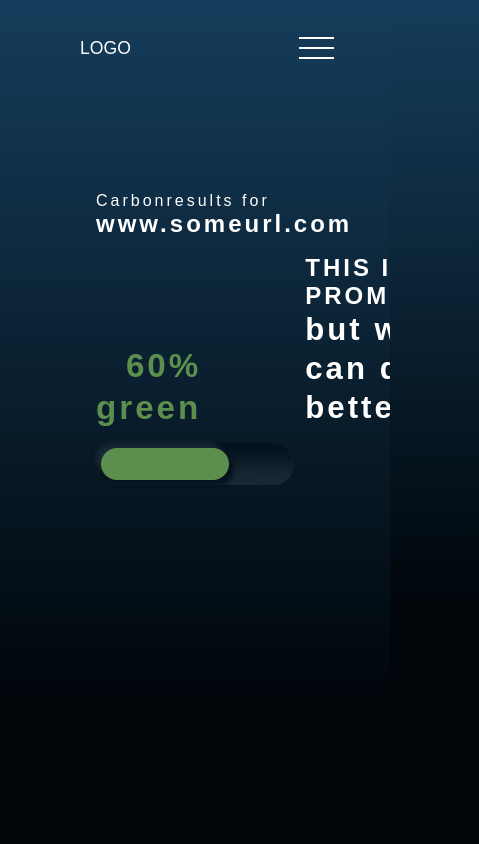
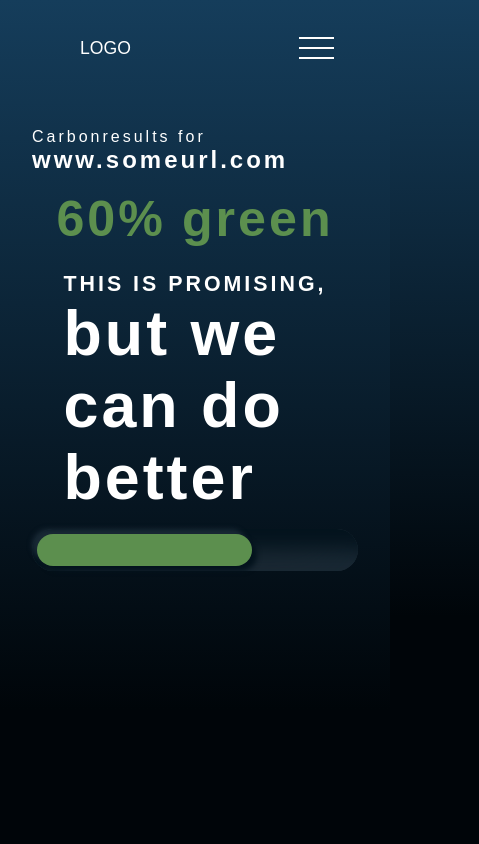
Before and after one commit to simonemiar/sustainable_web_calculator, a website built with Vite: page results.html in a window 390 px wide. Shown: the top 844 px of the page, 479 px wide, since content can reach past the window. Built offline with nearby package versions, Linux system fonts and the light colour scheme; no server answers; a web font is replaced by a local one.

Commit message:
made response header responsive

```diff
--- a/scss/components/_results-header.scss
+++ b/scss/components/_results-header.scss
@@ -24,7 +24,7 @@
   }
 
   #dd-title {
-    font-size: 1.5rem;
+    font-size: 2.1vw;
   }
 
   dt {
@@ -68,3 +68,50 @@
 }
 
 @include progress-bars.load;
+
+@media only screen and (max-width: 700px) {
+  main {
+    padding: 2rem !important;
+  }
+
+  .progress {
+    max-width: 100%;
+    margin: 0;
+  }
+
+  .results-header {
+    dt {
+      align-self: center;
+      flex-direction: row;
+      gap: 1rem;
+      line-height: initial;
+
+      font-size: calc(45px + (120 - 45) * ((100vw - 300px) / (1600 - 300)));
+
+      #clean-percentage {
+        font-size: calc(45px + (120 - 45) * ((100vw - 300px) / (1600 - 300)));
+        line-height: initial;
+      }
+    }
+
+    dl {
+      display: flex;
+      flex-direction: column;
+      align-items: center;
+      gap: 1.5rem;
+    }
+
+    #dd-title {
+      font-size: calc(20px + (40 - 20) * ((100vw - 300px) / (1600 - 300)));
+    }
+
+    dd {
+      display: flex;
+      font-size: calc(60px + (100 - 60) * ((100vw - 300px) / (1600 - 300)));
+
+      .results-details {
+        line-height: normal;
+      }
+    }
+  }
+}
```
Also changed, not shown: results.html (+1 -1 lines).
